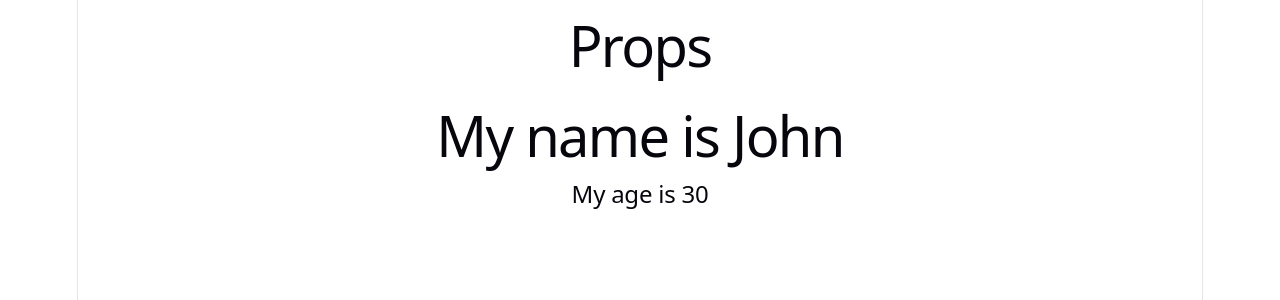
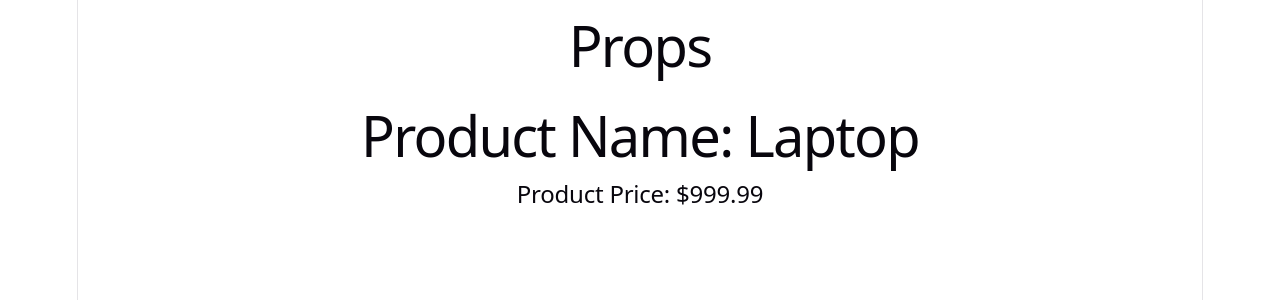
Before and after one commit to AleksandarStanisic021/reactlab, a React (Vite) app: page / in a window 1280 px wide. Shown: the top 300 px of the page. Built offline with nearby package versions, Linux system fonts and the light colour scheme.

Commit message:
refactor code

```diff
--- a/src/App.jsx
+++ b/src/App.jsx
@@ -1,22 +1,15 @@
 import "./App.css";
+
+import React from "react";
+import Product from "./comps/Product";
 
 function App() {
   return (
     <>
       <h1>Props</h1>
-      <User name="John" age={30} />
+      <Product name="Laptop" price={999.99} />
     </>
   );
 }
 
-const User = (props) => {
-  const { name, age } = props;
-  return (
-    <>
-      <h1>My name is {name}</h1>
-      <h2>My age is {age}</h2>
-    </>
-  );
-};
-
 export default App;
--- /dev/null
+++ b/src/comps/Product.jsx
@@ -0,0 +1,13 @@
+import React from "react";
+
+const Product = (props) => {
+  const { name, price } = props;
+  return (
+    <div>
+      <h1>Product Name: {name}</h1>
+      <h2>Product Price: ${price.toFixed(2)}</h2>
+    </div>
+  );
+};
+
+export default Product;
```
